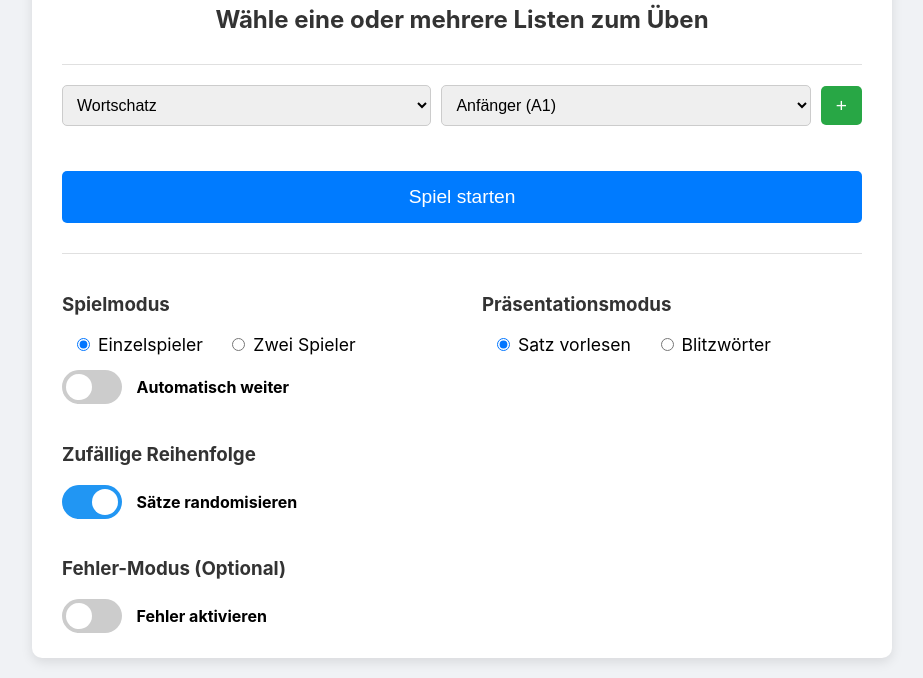
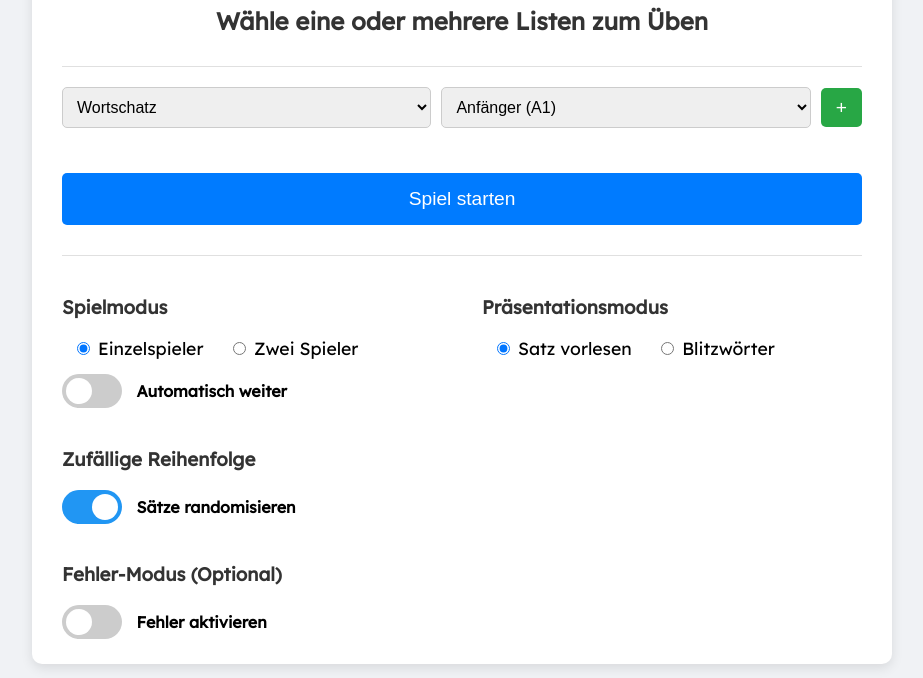
Before and after one commit to LogopaedieApel/Lesetrainer, a plain HTML site: page index.html in a window 1280 px wide. Shown: the part 122-800 px from the top of the page, without its empty margins (178-1101 px from the left). Drawn offline with Linux system fonts and the light colour scheme.

Commit message:
Update index.html

```diff
--- a/index.html
+++ b/index.html
@@ -10,11 +10,18 @@
     <meta name="apple-mobile-web-app-title" content="Lese-Trainer">
     <link rel="apple-touch-icon" href="icons/icon-192x192.png">
 
+    <!-- NEU: Google Font für Lexend einbinden -->
+    <link rel="preconnect" href="https://fonts.googleapis.com">
+    <link rel="preconnect" href="https://fonts.gstatic.com" crossorigin>
+    <link href="https://fonts.googleapis.com/css2?family=Lexend&display=swap" rel="stylesheet">
+
+
     <title>Interaktiver Lese-Trainer</title>
     <style>
         html, body { height: 100%; margin: 0; padding: 0; }
         body {
-            font-family: -apple-system, BlinkMacSystemFont, "Segoe UI", Roboto, Helvetica, Arial, sans-serif;
+            /* GEÄNDERT: Schriftart zu Lexend */
+            font-family: 'Lexend', sans-serif;
             background-color: #f0f2f5;
             display: flex;
             justify-content: center;
```
